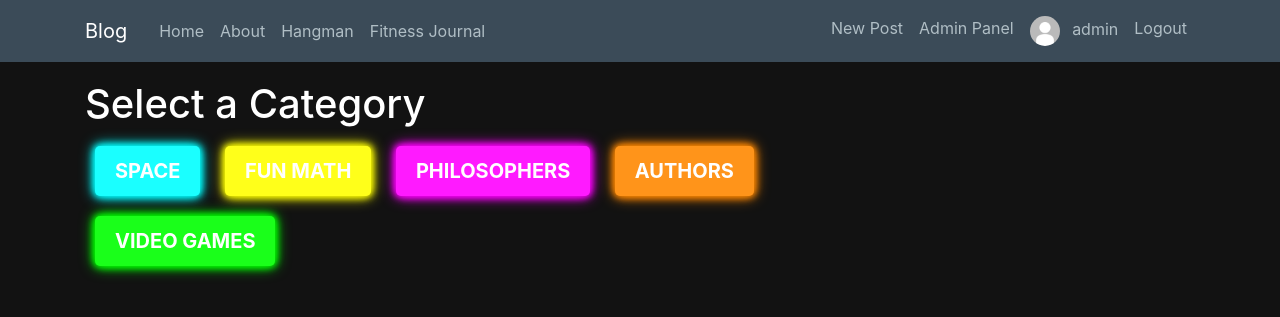
After one commit to monkeyboyfr3sh/flask-blog-app, a Flask app: page /hangman/select_category in a window 1280 px wide. The commit adds this page. Shown: the top 317 px of the page. Run offline with Flask 3, Linux system fonts and the light colour scheme; a user stored in the database is signed in; some libraries are stand-ins or nearby versions.

Commit message:
got a category selet

```diff
--- a/flaskblog/hangman/routes.py
+++ b/flaskblog/hangman/routes.py
@@ -8,16 +8,44 @@ import random
 
 hangman_game = Blueprint('hangman', __name__)
 
-# List of words for Hangman
-WORD_LIST = ['PYTHON', 'FLASK', 'HANGMAN', 'COMPUTER', 'PROGRAMMING']
+# Define word lists for each category
+WORD_LISTS = {
+    'space': [
+        'ASTEROID', 'COMET', 'GALAXY', 'NEBULA', 'PLANET', 'QUASAR',
+        'SUPERNOVA', 'TELESCOPE', 'ORBIT', 'ASTRONAUT', 'BLACKHOLE',
+        'CONSTELLATION', 'GRAVITY', 'INTERSTELLAR', 'ROCKET', 'SATELLITE'
+    ],
+    'fun_math': [
+        'FRACTION', 'ALGEBRA', 'CALCULUS', 'GEOMETRY', 'TRIGONOMETRY',
+        'EQUATION', 'MATRIX', 'INTEGRAL', 'DERIVATIVE', 'LOGARITHM',
+        'PARALLELOGRAM', 'POLYNOMIAL', 'PYTHAGORAS', 'TANGENT', 'COSINE',
+        'PROBABILITY'
+    ],
+    'philosophers': [
+        'PLATO', 'ARISTOTLE', 'DESCARTES', 'KANT', 'HEGEL', 'NIETZSCHE',
+        'WITTGENSTEIN', 'AQUINAS', 'HUME', 'SPINOZA', 'LOCKE',
+        'RUSSELL', 'SARTRE', 'FREGE', 'AUGUSTINE'
+    ],
+    'authors': [
+        'SHAKESPEARE', 'DOSTOEVSKY', 'TOLSTOY', 'ORWELL', 'AUSTEN',
+        'HEMINGWAY', 'JOYCE', 'DICKENS', 'FAULKNER', 'FROST',
+        'WOOLF', 'HOMER', 'CERVANTES', 'CHAUCER', 'MILTON'
+    ],
+    'video_games': [
+        'MINECRAFT', 'FORTNITE', 'OVERWATCH', 'CYBERPUNK', 'GODOFWAR',
+        'REDDEAD', 'WITCHER', 'APEXLEGENDS', 'AMONGUS', 'FALLOUT',
+        'LEAGUEOFLEGENDS', 'VALORANT', 'ELDENRING', 'HORIZON', 'FIFA'
+    ]
+}
 
 def get_user_session_key(key):
     return f"{current_user.id}_{key}"
 
-def select_new_word():
+def select_new_word(category):
     used_words = session.get(get_user_session_key('used_words'), [])
+    word_list = WORD_LISTS.get(category, WORD_LISTS['space'])  # Default to space if invalid category
     while True:
-        selected_word = random.choice(WORD_LIST)
+        selected_word = random.choice(word_list)
         if selected_word not in used_words:
             break
 
@@ -43,7 +71,8 @@ def game_home():
 @hangman_game.route('/hangman/start')
 @login_required
 def start_game():
-    word = select_new_word()
+    category = request.args.get('category', 'space')  # Default to 'space' if no category is selected
+    word = select_new_word(category)
     hangman = Hangman(word)
     session[get_user_session_key('hangman')] = hangman.to_dict()
     return redirect(url_for('hangman.play_game'))
@@ -97,6 +126,11 @@ def save_score():
     # After saving, redirect to the hangman home page or any other appropriate page
     return redirect(url_for('hangman.start_game'))
 
+@hangman_game.route('/hangman/select_category')
+@login_required
+def select_category():
+    categories = WORD_LISTS.keys()  # Get the list of available categories
+    return render_template('select_category.html', categories=categories)
 
 @hangman_game.route('/hangman/reset')
 @login_required
--- /dev/null
+++ b/flaskblog/static/neon_buttons.css
@@ -0,0 +1,66 @@
+/* Neon Button Styles */
+.btn-neon {
+    display: inline-block;
+    padding: 10px 20px;
+    margin: 10px;
+    color: #ffffff;
+    font-size: 1.25rem;
+    font-weight: bold;
+    text-transform: uppercase;
+    text-align: center;
+    text-decoration: none; /* No underline since it's a button */
+    border: none; /* Remove default button borders */
+    border-radius: 5px;
+    transition: all 0.3s ease;
+    position: relative;
+    overflow: hidden;
+    box-shadow: 0 0 7px rgba(0, 0, 0, 0.3);
+    cursor: pointer;
+}
+
+/* Example Neon Colors */
+.btn-neon.space {
+    background-color: #0ff; /* Cyan */
+    box-shadow: 0 0 7px #0ff, 0 0 10px #0ff, 0 0 15px #0ff;
+}
+
+.btn-neon.fun-math {
+    background-color: #ff0; /* Yellow */
+    box-shadow: 0 0 7px #ff0, 0 0 10px #ff0, 0 0 15px #ff0;
+}
+
+.btn-neon.philosophers {
+    background-color: #f0f; /* Magenta */
+    box-shadow: 0 0 7px #f0f, 0 0 10px #f0f, 0 0 15px #f0f;
+}
+
+.btn-neon.authors {
+    background-color: #f80; /* Orange */
+    box-shadow: 0 0 7px #f80, 0 0 10px #f80, 0 0 15px #f80;
+}
+
+.btn-neon.video-games {
+    background-color: #0f0; /* Lime */
+    box-shadow: 0 0 7px #0f0, 0 0 10px #0f0, 0 0 15px #0f0;
+}
+
+.btn-neon:hover {
+    transform: scale(1.1);
+    box-shadow: 0 0 8px rgba(255, 255, 255, 0.8), 0 0 10px rgba(255, 255, 255, 0.6), 0 0 16px rgba(255, 255, 255, 0.4);
+}
+
+.btn-neon::before {
+    content: '';
+    position: absolute;
+    top: 0;
+    left: 0;
+    width: 100%;
+    height: 100%;
+    background: rgba(255, 255, 255, 0.1);
+    z-index: 1;
+    transition: all 0.3s ease;
+}
+
+.btn-neon:hover::before {
+    background: rgba(255, 255, 255, 0.2);
+}
--- a/flaskblog/templates/hangman_home.html
+++ b/flaskblog/templates/hangman_home.html
@@ -4,7 +4,7 @@
     <h1>Ready to play Hangman</h1>
 
     <div style="display: flex; gap: 10px;">
-        <a href="{{ url_for('hangman.start_game') }}" class="btn btn-primary">Start New Game</a>
+        <a href="{{ url_for('hangman.select_category') }}" class="btn btn-primary">Start New Game</a>
 
         {% if current_user.admin %}
         <form method="POST" action="{{ url_for('hangman.clear_scoreboard') }}" onsubmit="return confirm('Are you sure you want to delete all scoreboard entries?');">
--- a/flaskblog/templates/layout.html
+++ b/flaskblog/templates/layout.html
@@ -15,6 +15,9 @@
     <link rel="stylesheet"
           type="text/css"
           href="{{ url_for('static', filename='dark_main.css') }}">
+    <link rel="stylesheet"
+          type="text/css"
+          href="{{ url_for('static', filename='neon_buttons.css') }}">
     {% if title %}
       <title>Flask Blog - {{ title }}</title>
     {% else %}
--- /dev/null
+++ b/flaskblog/templates/select_category.html
@@ -0,0 +1,14 @@
+{% extends "layout.html" %}
+
+{% block content %}
+    <h1>Select a Category</h1>
+    <div class="category-selection">
+        {% for category in categories %}
+            <button
+                class="btn-neon {{ category.replace('_', '-') }}"
+                onclick="window.location.href='{{ url_for('hangman.start_game', category=category) }}'">
+                {{ category.replace('_', ' ').title() }}
+            </button>
+        {% endfor %}
+    </div>
+{% endblock %}
```
Also changed, not shown: config/neon_buttons.css (added, +66 -0 lines).
